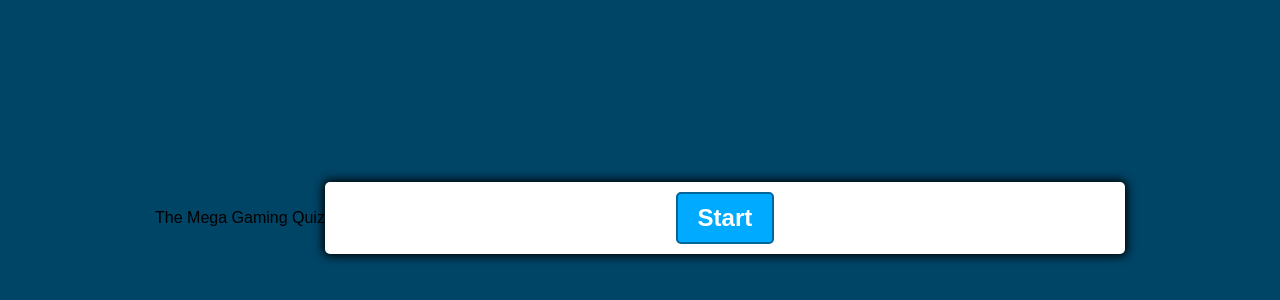
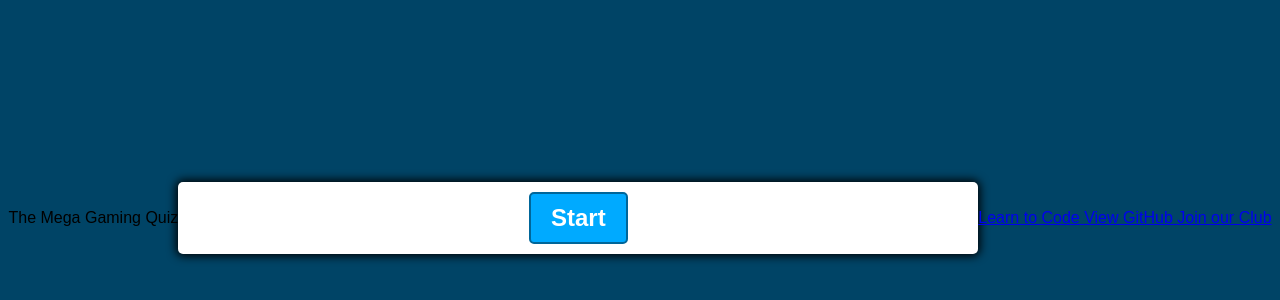
Before and after one commit to BrendanCooney/the-ultimate-gamers-quiz, a plain HTML site: page index.html in a window 1280 px wide. Shown: the part 182-482 px from the top of the page. Drawn offline with Linux system fonts and the light colour scheme.

Commit message:
Adding side buttons

```diff
--- a/index.html
+++ b/index.html
@@ -25,3 +25,19 @@
           <button id="next-btn" class="next-btn btn hide">Next</button>
         </div>
       </div>
+
+      <!-- Side Links Only -->
+      <div class="side-links">
+        <a href="https://codeinstitute.net/ie/" target="_blank" class="side-link side-link-youtube">
+          <span class="side-link-text">Learn to Code</span>
+        </a>
+        <a href="https://github.com/WebDevSimplified" target="_blank" class="side-link side-link-github side-link-icon">
+          <span class="side-link-text">View GitHub</span>
+        </a>
+        <a href="https://brendancooney.github.io/global-gamers-club/" target="_blank" class="side-link side-link-club">
+          <span class="side-link-text">Join our Club</span>
+        </a>
+      </div>
+
+</body>
+</html>
```
